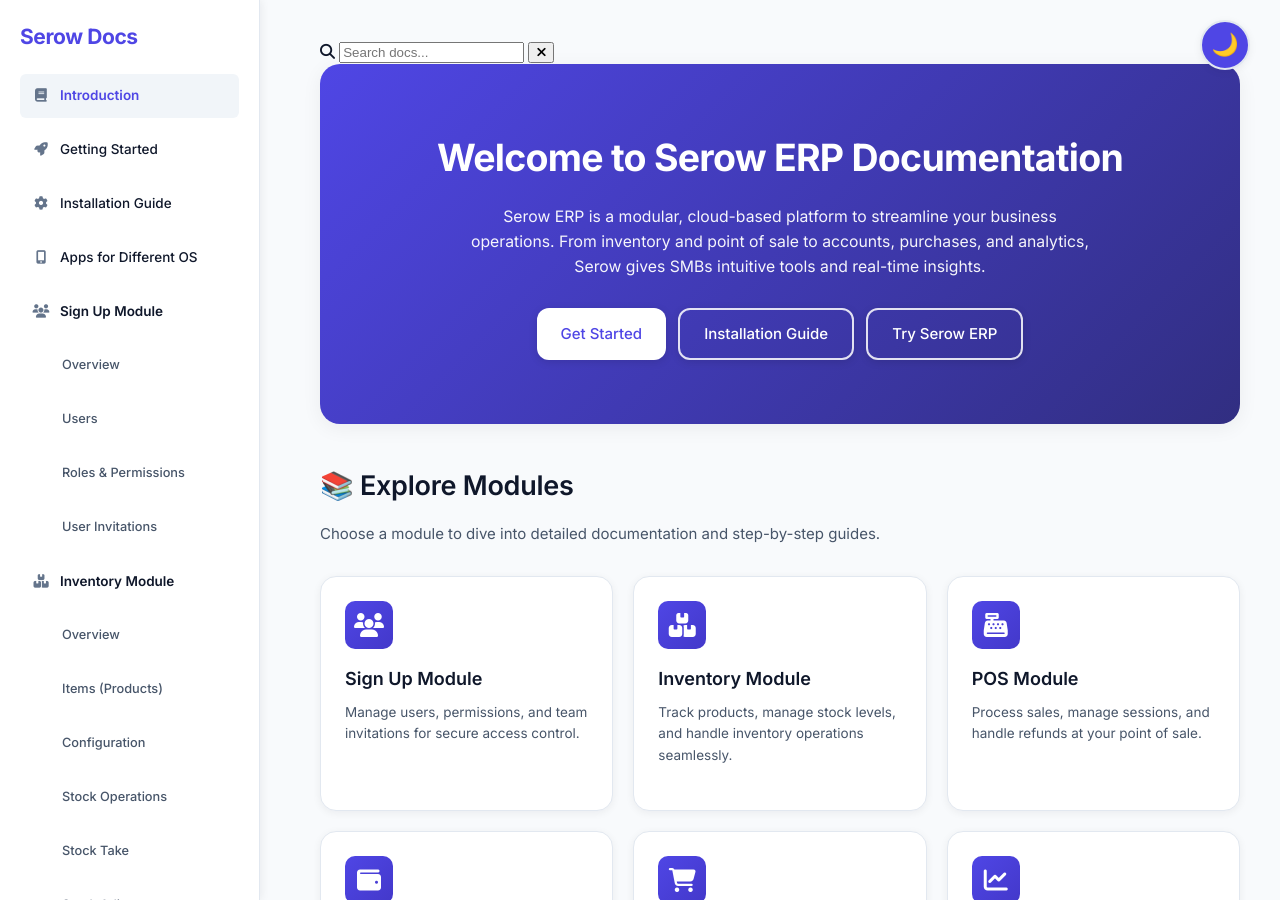
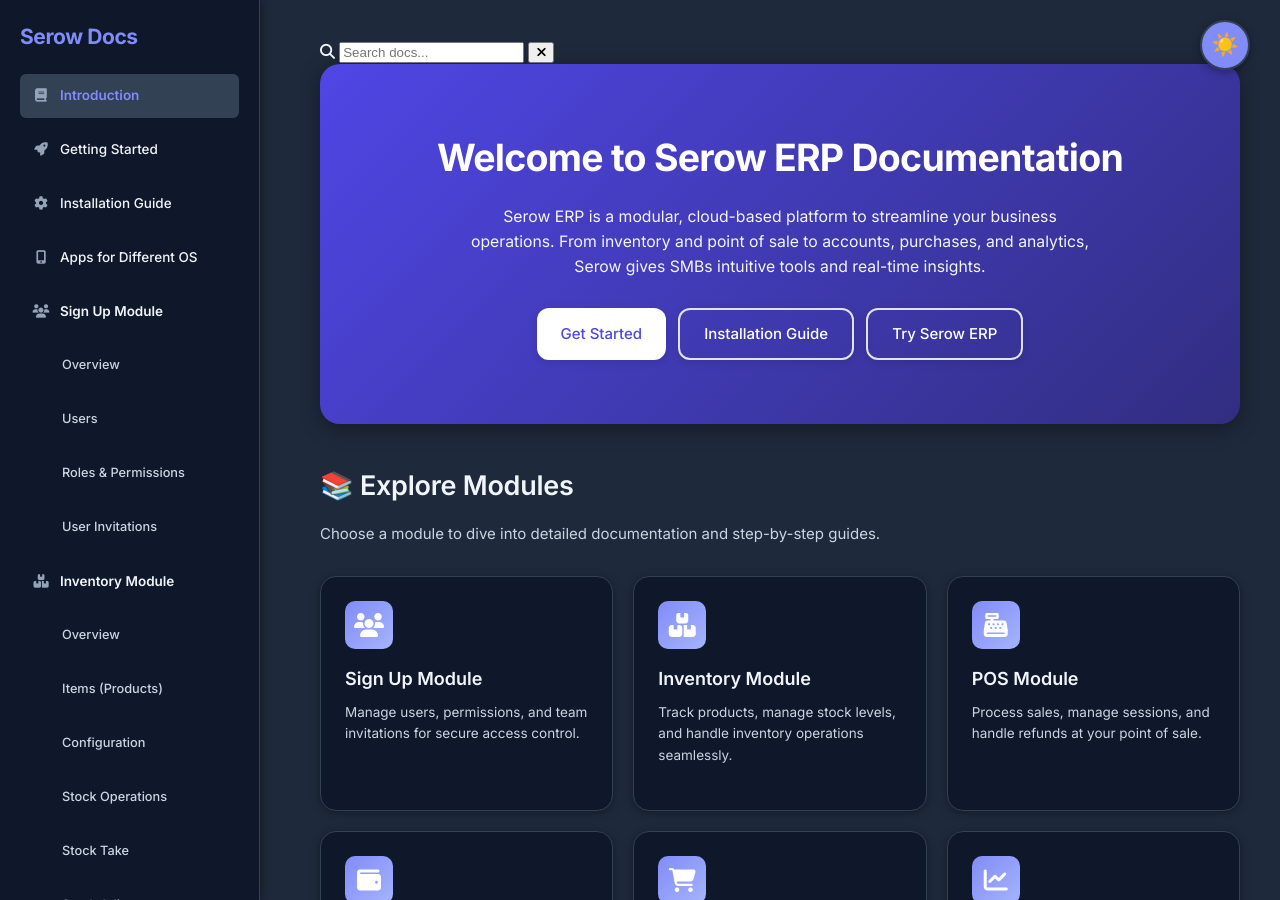
Before and after one commit to Mathewkoech/serow-docs, a Jekyll site: the page built from index.html, in a window 1280 px wide and 900 px high. Built offline with Jekyll 4.4.1, drawn with Linux system fonts in a browser that asks for light colours.

Commit message:
dark mode

```diff
--- a/index.html
+++ b/index.html
@@ -2,7 +2,7 @@
 layout: none
 ---
 <!DOCTYPE html>
-<html lang="en" data-theme="light">
+<html lang="en" data-theme="dark">
 <head>
   <meta charset="UTF-8">
   <meta name="viewport" content="width=device-width, initial-scale=1.0">
@@ -16,7 +16,7 @@
   <!-- Apply theme BEFORE page renders to prevent flash -->
   <script>
     (function() {
-      const theme = localStorage.getItem('theme') || 'light';
+      const theme = localStorage.getItem('theme') || 'dark';
       document.documentElement.setAttribute('data-theme', theme);
     })();
   </script>
@@ -665,7 +665,7 @@
 
   <!-- THEME TOGGLE BUTTON - TOP RIGHT CORNER -->
   <button id="themeToggle" title="Toggle Dark/Light Mode" aria-label="Toggle dark mode">
-    <span id="themeIcon">🌙</span>
+    <span id="themeIcon">☀️</span>
   </button>
 
   <aside class="sidebar" id="sidebar">
@@ -919,7 +919,7 @@
       const html = document.documentElement;
 
       // Check for saved theme preference or default to 'dark'
-      const currentTheme = localStorage.getItem('theme') || 'light';
+      const currentTheme = localStorage.getItem('theme') || 'dark';
       html.setAttribute('data-theme', currentTheme);
 
       function updateThemeIcon(theme) {
```
Also changed, not shown: _layouts/default.html (+4 -4 lines).
